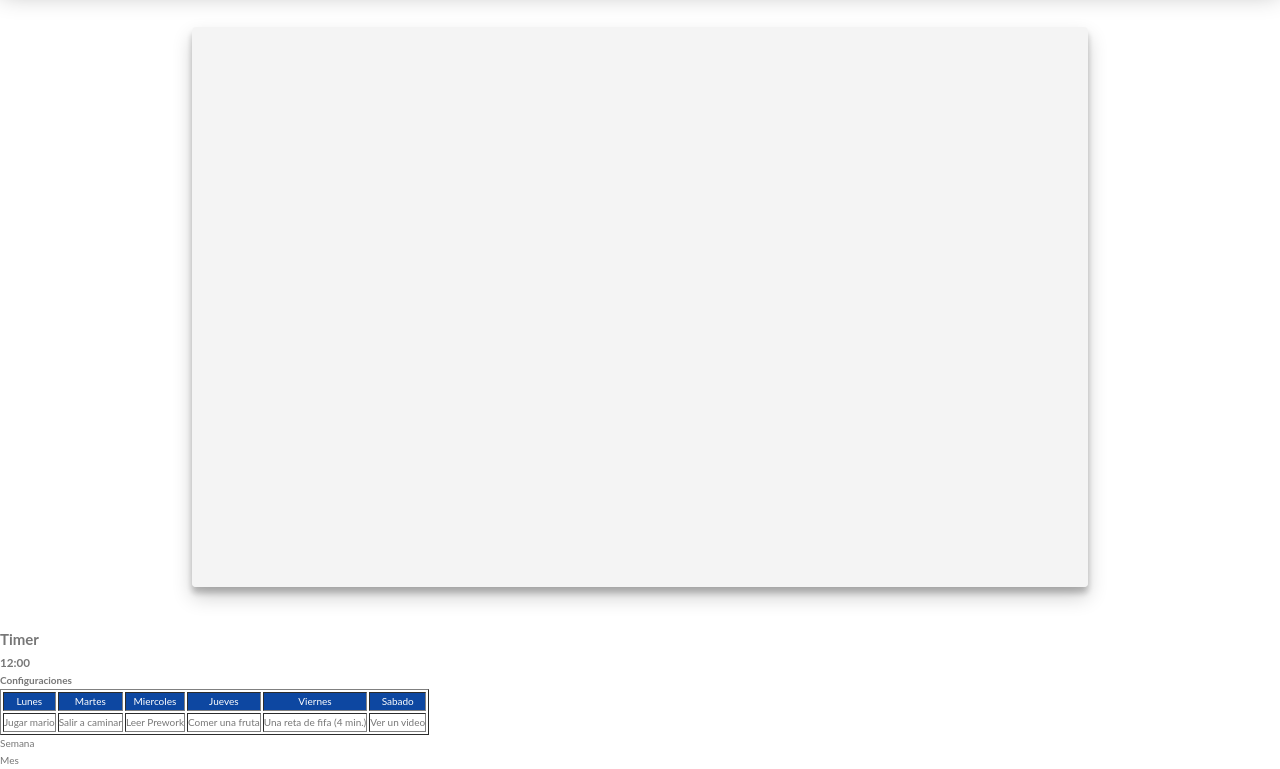
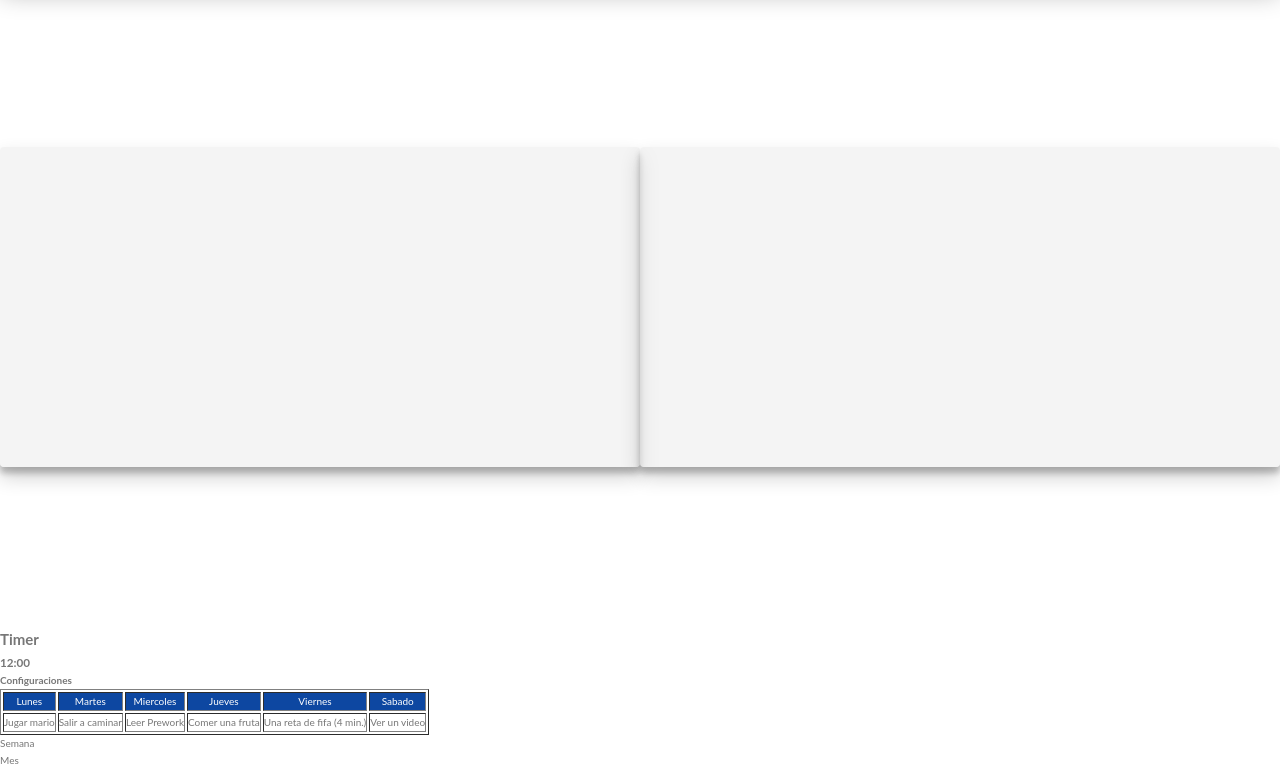
Before and after one commit to juancarlos240/proyecto-Bedu, a plain HTML site: page index.html in a window 1280 px wide. Shown: the part 93-862 px from the top of the page. Drawn offline with Linux system fonts and the light colour scheme.

Commit message:
se agrega columna

```diff
--- a/index.html
+++ b/index.html
@@ -30,7 +30,10 @@
     align-items:center;">
 
 
-        <div class="card-3" style="height: 70vh; width:70vw;z-index:3;  background-color: rgba(230, 230, 230, 0.452);border-radius: 4px">
+        <div class="card-3" style="height: 40vh; width:70vw;z-index:3;  background-color: rgba(230, 230, 230, 0.452);border-radius: 4px">
+        </div>
+
+        <div class="card-3" style="height: 40vh; width:70vw;z-index:3;  background-color: rgba(230, 230, 230, 0.452);border-radius: 4px">
         </div>
 
         <!-- <div style="height: 70vh; width:70vw;z-index:3; position: absolute;
```
